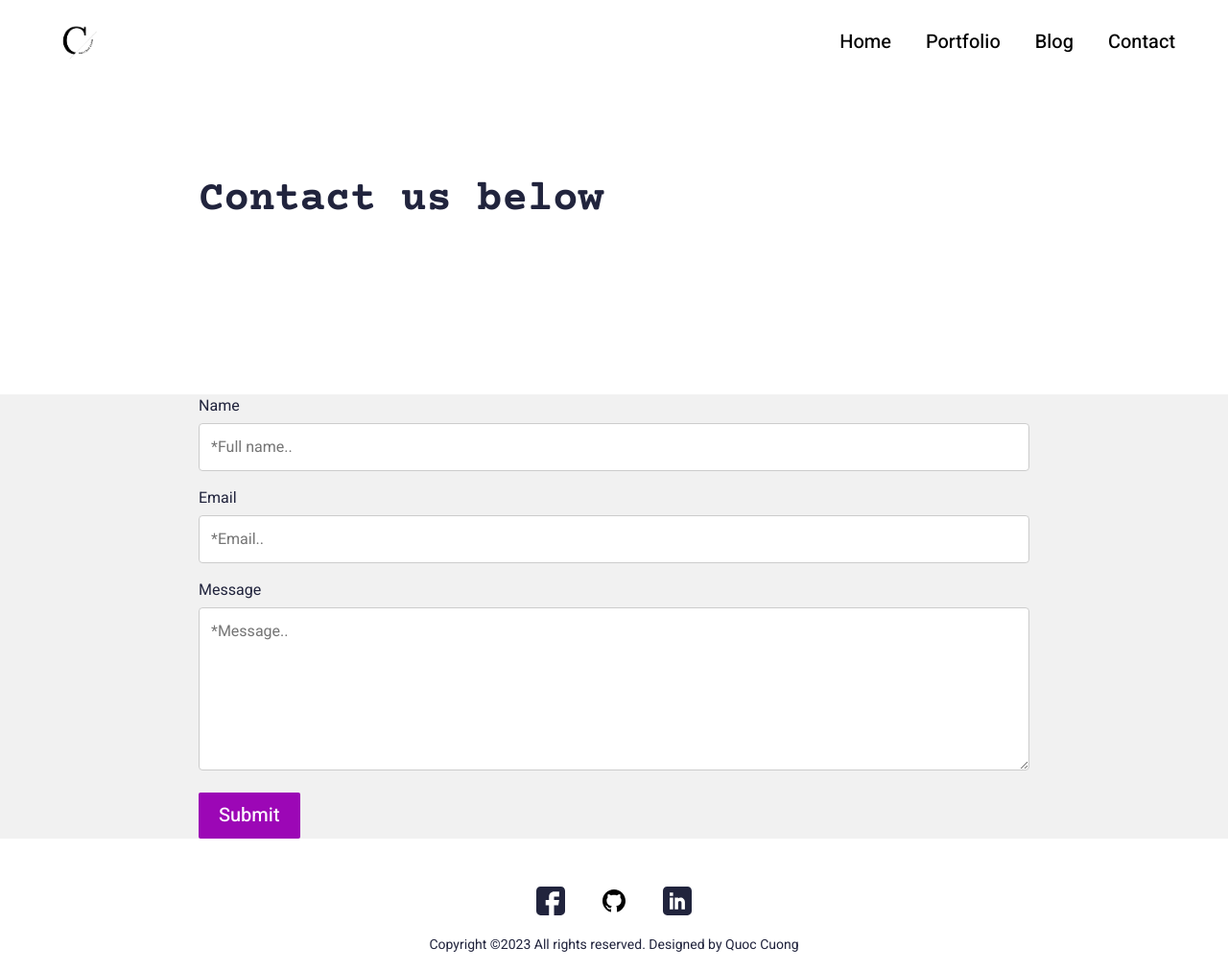
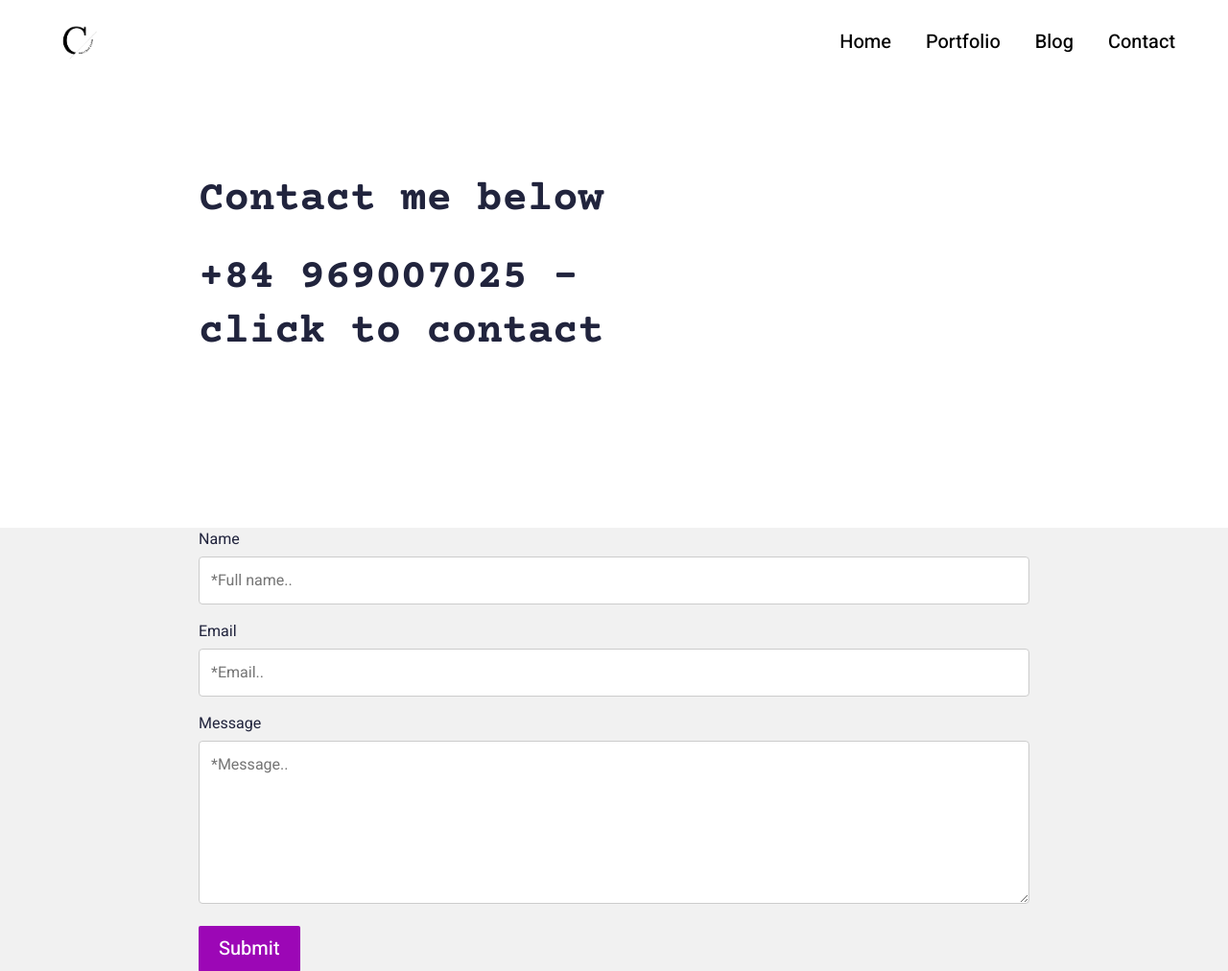
Before and after one commit to cuzzcuzz97/DjangoPortfo, a Django app: page /contact/ in a window 1280 px wide. Shown: the top 1012 px of the page at 96% size. Run offline with Django 4.2, Linux system fonts and the light colour scheme; data comes from the database, SQL or seed files in the repository; some libraries are stand-ins or nearby versions.

Commit message:
change main

```diff
--- a/main/templates/main/contact.html
+++ b/main/templates/main/contact.html
@@ -37,7 +37,8 @@ Start Content
       <div class="row g-4 g-md-3  align-items-center">
         <div class="col-md-6">
           <div class="bannerContent">
-            <h1 class="xlTitle pb-md-3">Contact us below</h1>
+            <h1 class="xlTitle pb-md-3">Contact me below</h1>
+            <h3 style='cursor:pointer' class="xlTitle pb-md-3"><a  href='https://zalo.me/0969007025'>+84 969007025 -  click to contact </a></h3>
           </div>
         </div>
       </div>
```
